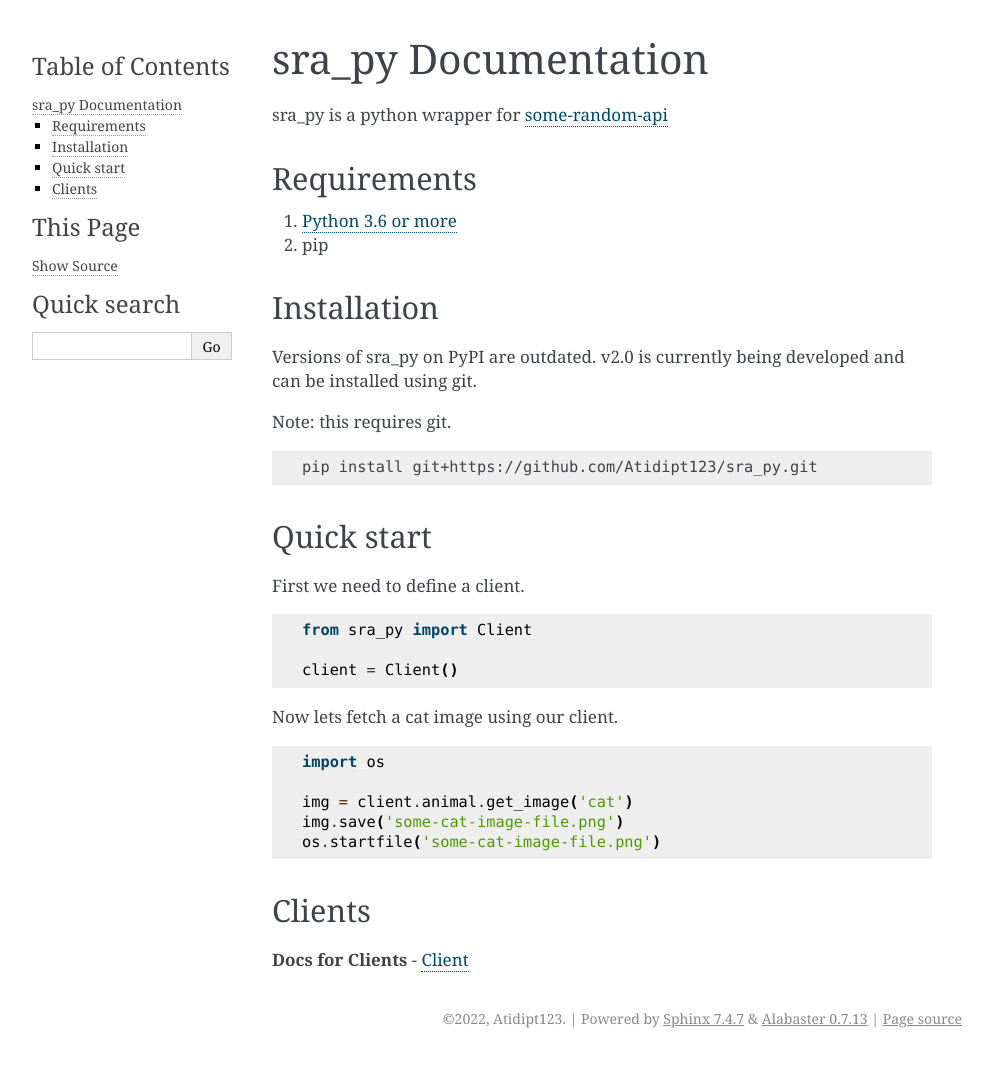
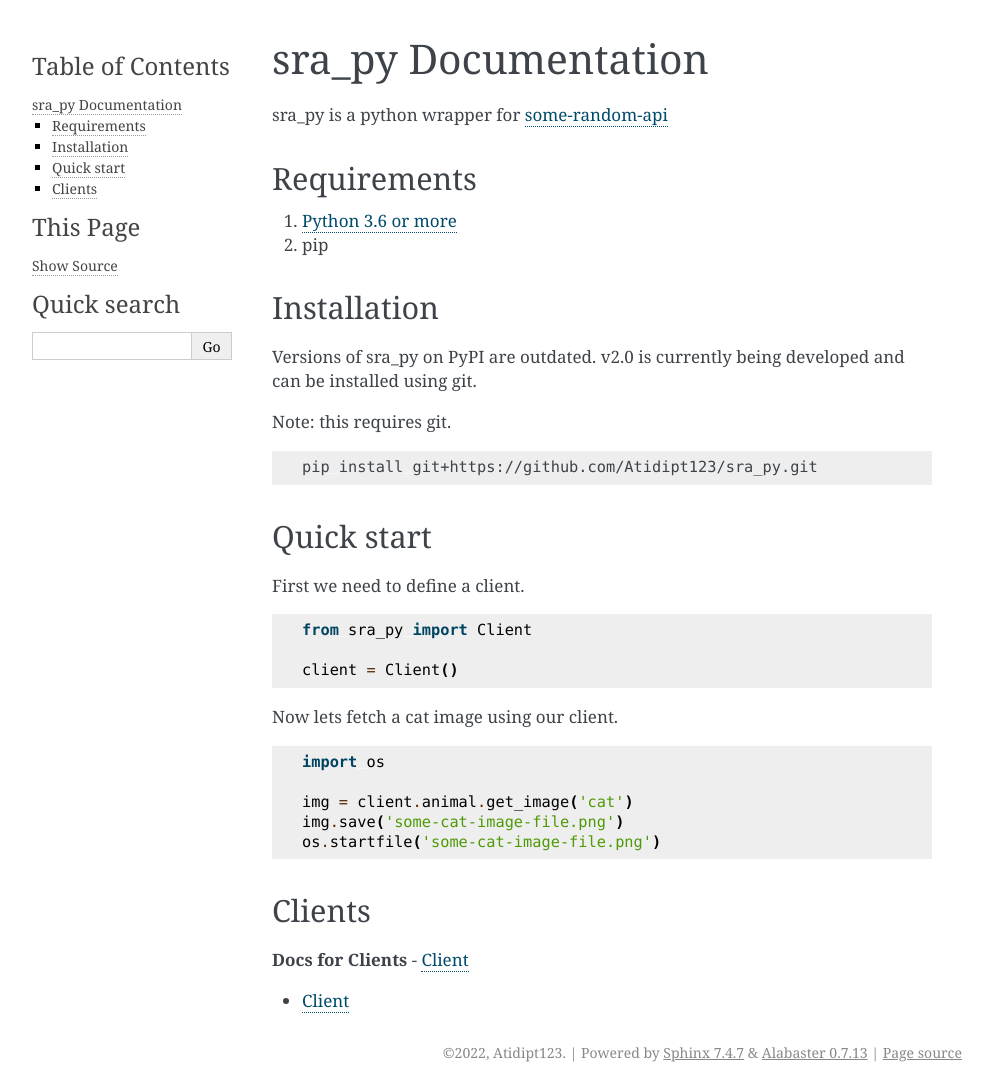
Before and after one commit to Atidipt123/sra_py, a Sphinx documentation site: the page built from docs/source/index.rst, in a window 1280 px wide. Shown: the whole page, without its empty margins (148-1141 px from the left). Built offline with Sphinx 7.4.7, drawn with Linux system fonts in a browser that asks for light colours; before the commit the page ends 1058 px from its top, so only the background shows below that.

Commit message:
add docs

```diff
--- a/docs/source/index.rst
+++ b/docs/source/index.rst
@@ -18,7 +18,7 @@
 
 Note: this requires git.
 
-.. code:: cmd
+.. code:: shell
 
    pip install git+https://github.com/Atidipt123/sra_py.git
 
@@ -46,3 +46,8 @@
 Clients
 -------
 **Docs for Clients** - :doc:`client`
+
+.. toctree::
+   :maxdepth: 2
+
+   client
```
